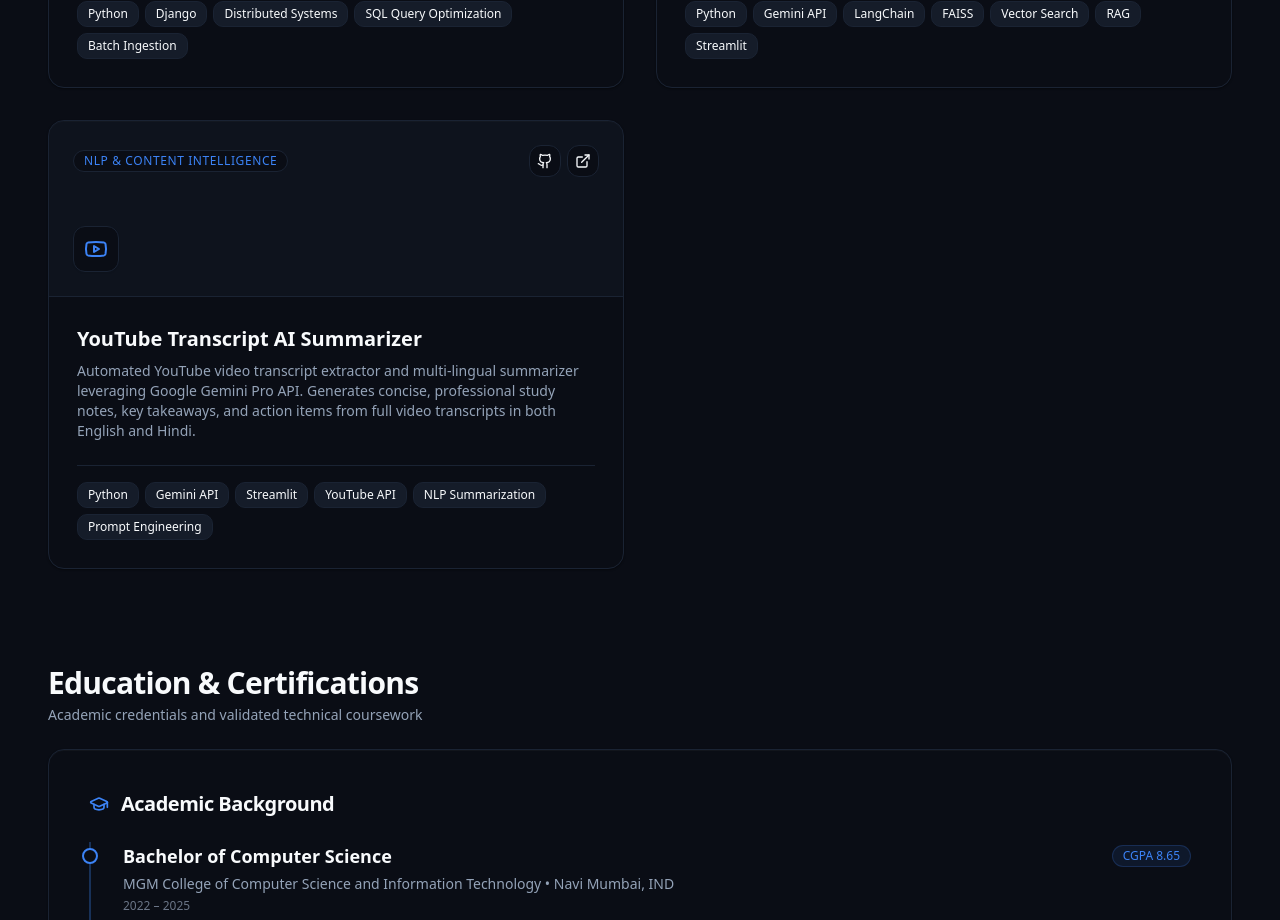
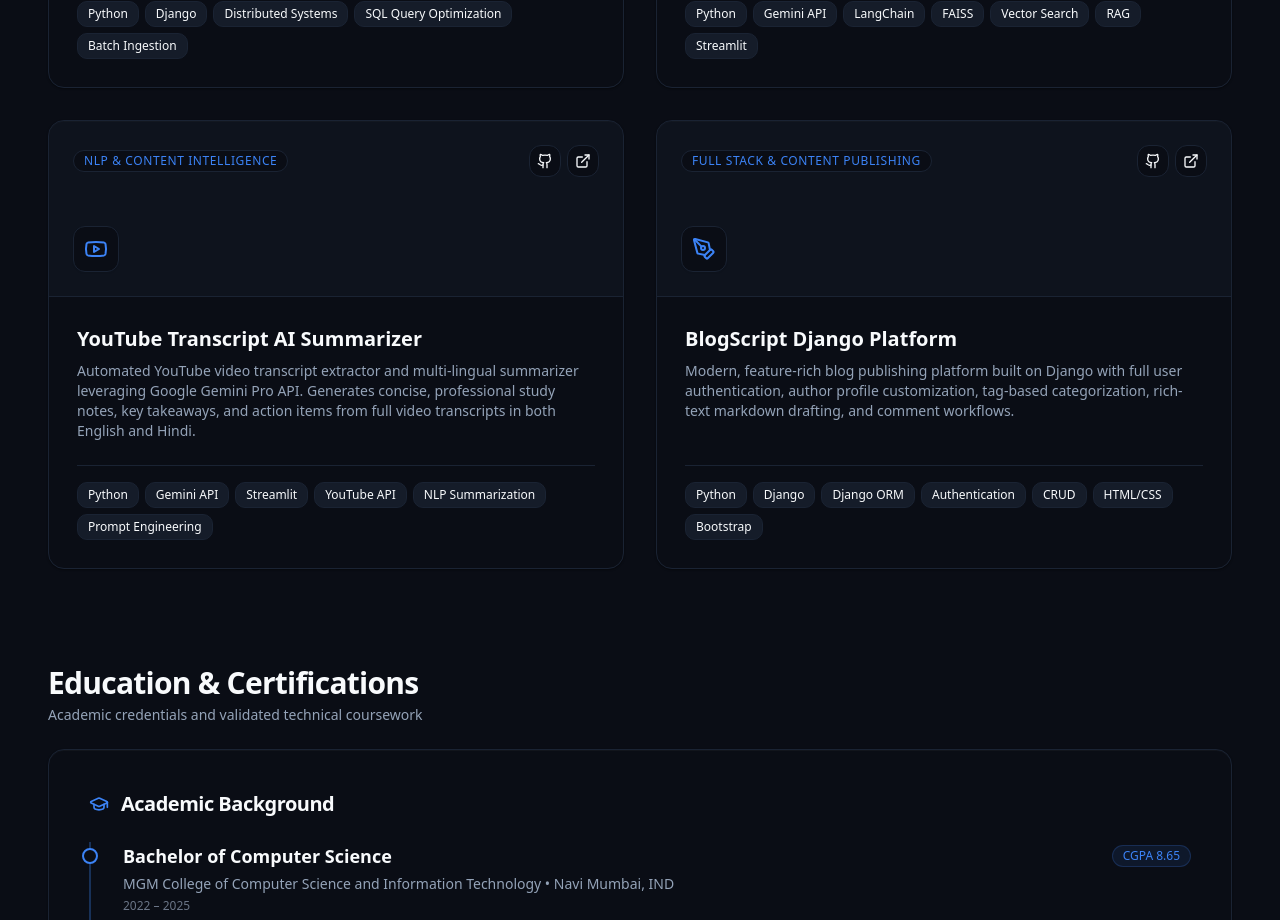
Before and after one commit to Mayur-Satpute/Mayur-Satpute.github.io, a Next.js app: page / in a window 1280 px wide. Shown: the part 3420-4340 px from the top of the page. Built offline with nearby package versions, Linux system fonts and the light colour scheme.

Commit message:
Add BlogScript Django Platform project with direct repository URL

```diff
--- a/app/page.tsx
+++ b/app/page.tsx
@@ -40,7 +40,8 @@ import {
   UserCheck,
   BriefcaseBusiness,
   Network,
-  Youtube
+  Youtube,
+  PenTool
 } from "lucide-react";
 
 // Animation Variants (tasteful, fast, lightweight)
@@ -307,6 +308,16 @@ export default function Home() {
       github: "https://github.com/Mayur-Satpute/Youtube_Video_Transcript_summarizer",
       demo: "https://github.com/Mayur-Satpute/Youtube_Video_Transcript_summarizer",
       icon: <Youtube className="h-6 w-6 text-primary" />
+    },
+    {
+      title: "BlogScript Django Platform",
+      category: "Full Stack & Content Publishing",
+      tag: "Backend",
+      description: "Modern, feature-rich blog publishing platform built on Django with full user authentication, author profile customization, tag-based categorization, rich-text markdown drafting, and comment workflows.",
+      skills: ["Python", "Django", "Django ORM", "Authentication", "CRUD", "HTML/CSS", "Bootstrap"],
+      github: "https://github.com/Mayur-Satpute/BlogScript-Django",
+      demo: "https://github.com/Mayur-Satpute/BlogScript-Django",
+      icon: <PenTool className="h-6 w-6 text-primary" />
     }
   ];
 
```
